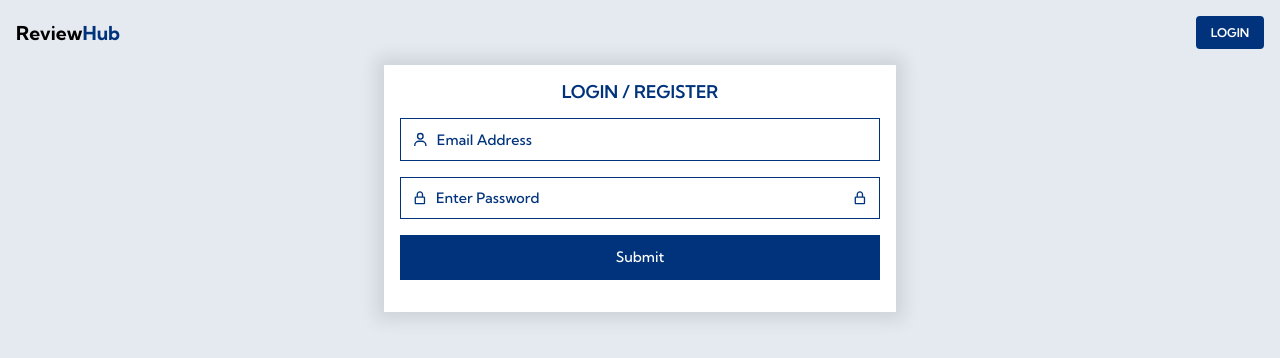
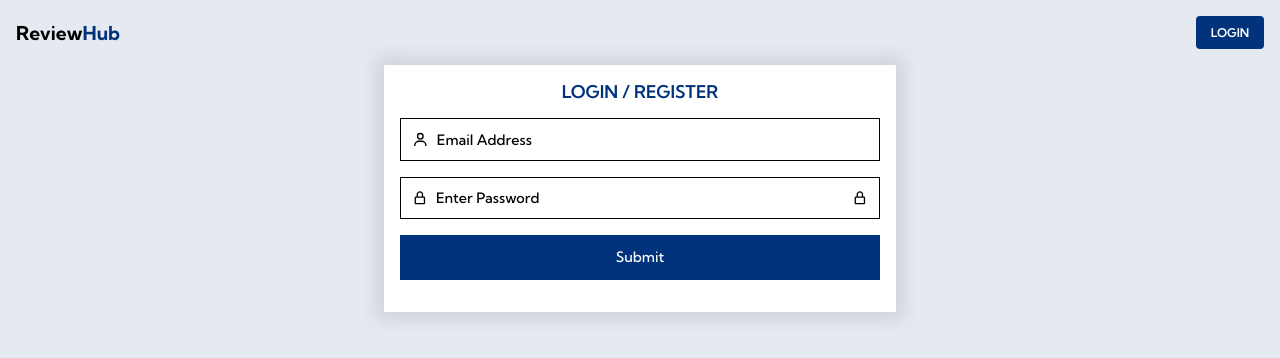
Before and after one commit to rahulrajput83/review-hub-frontend, a React (Create React App) app: page /login in a window 1280 px wide. Shown: the top 358 px of the page. Built offline with nearby package versions, Linux system fonts and the light colour scheme; what react-lines-ellipsis would draw is missing.

Commit message:
Loading Background

```diff
--- a/src/Components/Loading/Loading.scss
+++ b/src/Components/Loading/Loading.scss
@@ -1,3 +1,5 @@
+@use '../../App';
+
 .Loading {
     position: absolute;
     left: 50%;
@@ -8,7 +10,7 @@
     display: flex;
     justify-content: center;
     align-items: center;
-    background: rgba(0, 0, 0, 0.1);
+    background: rgba(230, 236, 245, 0.336);
     width: 100%;
     height: 100%;
 }
--- a/src/Page/Login/Login.jsx
+++ b/src/Page/Login/Login.jsx
@@ -18,7 +18,15 @@ function Login() {
 
     const handleSubmit = (e) => {
         e.preventDefault();
-        if(data.password.length < 6) {
+        if(!data.email) {
+            setShowErr(true)
+            setMess('Please Enter Email Address.')
+        }
+        else if(!data.password) {
+            setShowErr(true)
+            setMess('Please Enter Password.')
+        }
+        else if (data.password.length < 6) {
             setShowErr(true)
             setMess('Password must be at least 6 characters.')
         }
@@ -33,7 +41,6 @@ function Login() {
             })
                 .then((res) => {
                     if (res.data.message === 'success') {
-                        console.log(res.data.accessToken)
                         setShowLoading(false)
                         setBtnDisabled(false)
                     }
@@ -41,9 +48,11 @@ function Login() {
                 .catch((err) => {
                     setShowLoading(false)
                     setBtnDisabled(false)
-                    if (err.response.data.message === 'Wrong Password') {
-                        setShowErr(true);
-                        setMess('Wrong Password')
+                    if (err.response) {
+                        if (err.response.data.message === 'Wrong Password') {
+                            setShowErr(true);
+                            setMess('Wrong Password')
+                        }
                     }
                     else {
                         setShowErr(true);
@@ -52,10 +61,7 @@ function Login() {
 
                 })
         }
-        else {
-            setShowErr(true)
-            setMess('Please fill all required detail.')
-        }
+
     }
 
     return (
--- a/src/Page/Login/Login.scss
+++ b/src/Page/Login/Login.scss
@@ -31,9 +31,9 @@
             align-items: center;
             gap: 0.5rem;
             padding: 0.7rem;
-            border: 0.12rem solid App.$primary;
+            border: 0.12rem solid #000;
             .icon {
-                color: App.$primary;
+                color: #000;
                 font-size: 1.1rem;
             }
             .password{
@@ -45,10 +45,10 @@
                 width: 100%;
                 border: none;
                 font-weight: 500;
-                color: App.$primary;
+                color: #000;
 
                 &::placeholder {
-                    color: App.$primary;
+                    color: #000;
                 }
             }
         }
@@ -113,3 +113,11 @@
         width: 40%;
     }
 }
+
+
+input:-webkit-autofill,
+input:-webkit-autofill:hover,
+input:-webkit-autofill:focus,
+input:-webkit-autofill:active{
+    -webkit-box-shadow: 0 0 0 30px white inset !important;
+}
```
